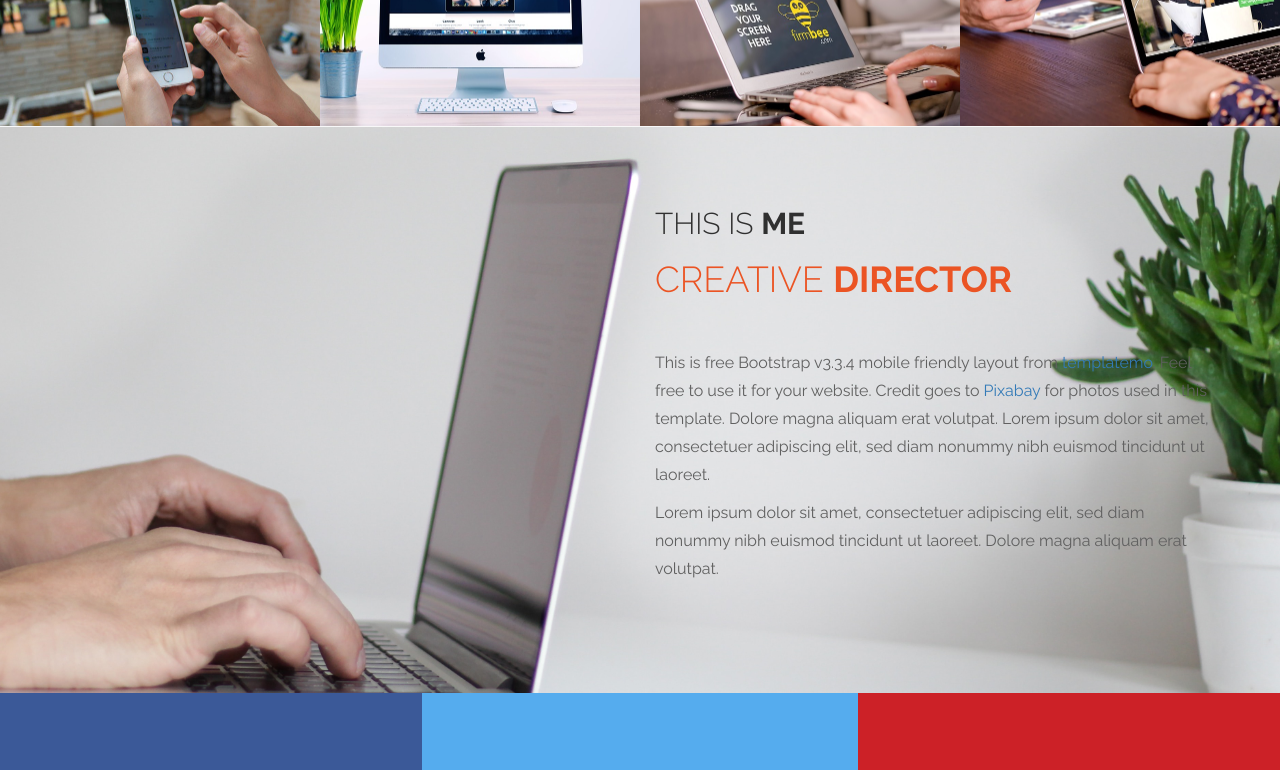
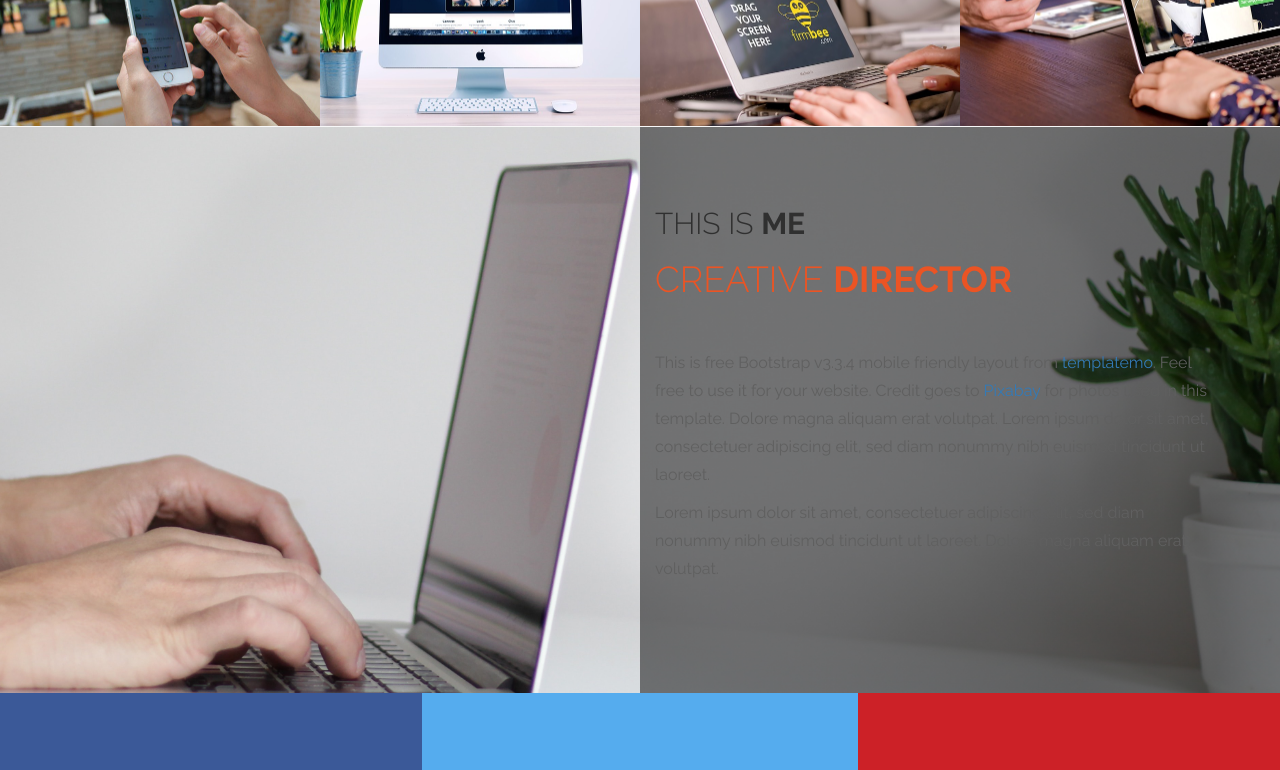
Before and after one commit to SyaifulAmrillah/SyaifulAmrillah.github.io, a plain HTML site: page index.html in a window 1280 px wide. Shown: the part 3040-3810 px from the top of the page. Drawn offline with nearby package versions, Linux system fonts and the light colour scheme.

Commit message:
MENAMBAH OVERLAY PADA ABOUT

```diff
--- a/css/templatemo-style.css
+++ b/css/templatemo-style.css
@@ -417,6 +417,35 @@ hr {
 
 /* START ABOUT */
 .tm-about {
+  position: relative;
+  overflow: hidden;
+  padding-top: 60px;
+  padding-bottom: 100px;
+}
+
+.parallax-bg {
+  background: url('../images/nordwood-themes-left-unsplash.jpg');
+  background-size: 130%, contain;
+  background-attachment: fixed;
+  background-position: right 20% bottom 20%;
+  position: absolute;
+  top: 0;
+  left: 0;
+  width: 100%;
+  height: 100%;
+  z-index: -1;
+}
+
+.tm-about-overlay {
+  background: linear-gradient(to left, rgba(0, 0, 0, 0.5) 250%, transparent 50%);
+  position: absolute;
+  top: 0;
+  right: 0;
+  width: 50%;
+  height: 100%;
+  z-index: -1;
+}
+/* .tm-about {
   background: url('../images/nordwood-themes-left-unsplash.jpg');
   background-size: 130%, contain;
   background-attachment: fixed;
@@ -424,6 +453,18 @@ hr {
   padding-top: 60px;
   padding-bottom: 100px;
 }
+
+.tm-about-overlay {
+  background: linear-gradient(to left, rgba(0, 0, 0, 0.5) 250%, transparent 50%);
+  background-size: 130%, contain;
+  background-attachment: fixed;
+  background-position: right 20% bottom 20%;
+  width: 50%; /* Set width of overlay to cover the right half
+  height: 100%;
+  position: fixed;
+  top: 0;
+  right: 0;
+} */
 
 /* END ABOUT */
 
--- a/index.html
+++ b/index.html
@@ -314,6 +314,8 @@ https://templatemo.com/tm-464-ultra-profile
 
 	<!-- START ABOUT -->
 	<section id="about" class="tm-about">
+		<div class="parallax-bg"></div>
+		<div class="tm-about-overlay"></div>
 		<div class="container">
 			<div class="row">
 				<div class="col-md-offset-6 col-md-6 col-sm-offset-6 col-sm-7">
```
Also changed, not shown: test.html (added, +45 -0 lines).
